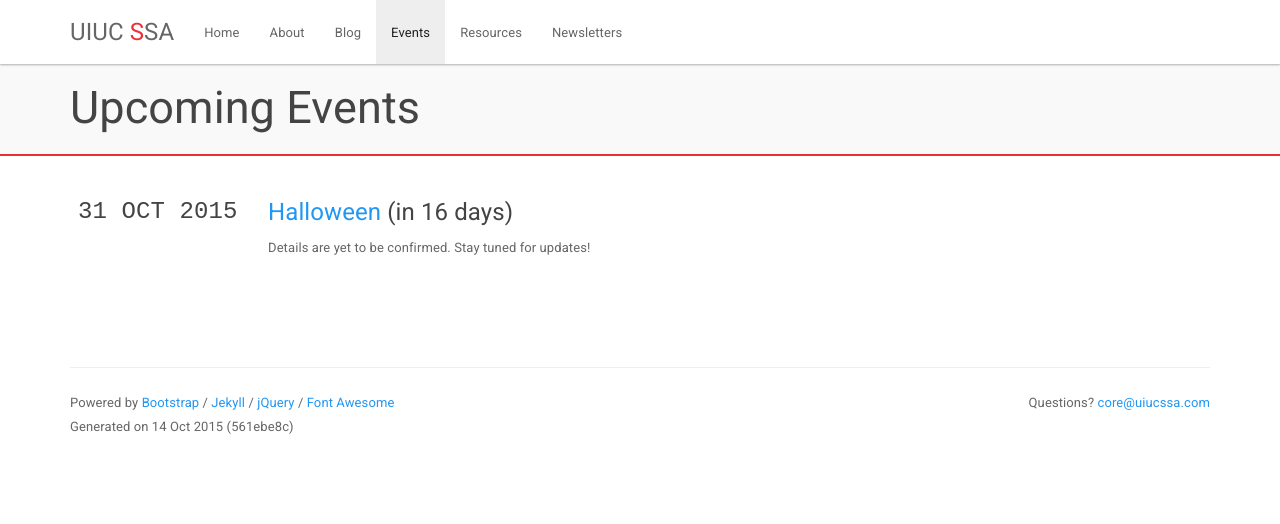
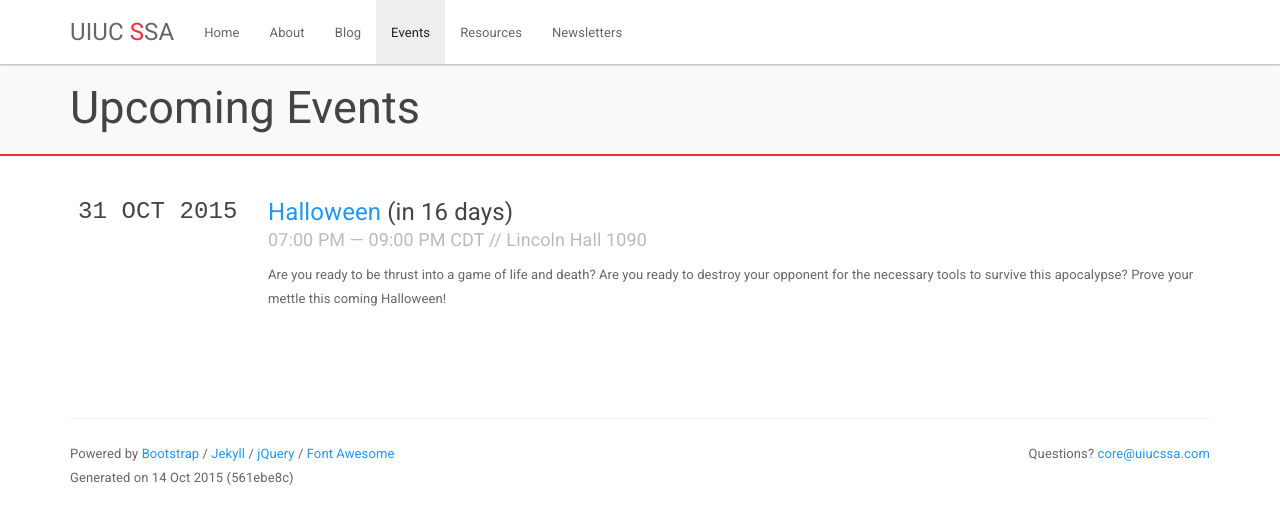
Before and after one commit to uiucssa/uiucssa.github.io, a Jekyll site: the page built from events.html, in a window 1280 px wide. Shown: the top 524 px of the page. Built offline with Jekyll 4.4.1, drawn with Linux system fonts in a browser that asks for light colours.

Commit message:
Added a link for our Halloween event and did minor modifications to front message

```diff
--- a/_data/events.yml
+++ b/_data/events.yml
@@ -108,7 +108,8 @@
 - id: 8
   name: Halloween
   date: 2015-10-31
-  start_time:
-  end_time:
-  location:
-  description: Details are yet to be confirmed. Stay tuned for updates!
+  start_time: 2015-10-31 19:00:00 CDT
+  end_time: 2015-10-31 21:00:00 CDT
+  location: Lincoln Hall 1090
+  description: Are you ready to be thrust into a game of life and death? Are you ready to destroy your opponent for the necessary tools to survive this apocalypse? Prove your mettle this coming Halloween!
+  url: https://www.facebook.com/events/913095442117187/
--- a/index.html
+++ b/index.html
@@ -50,7 +50,7 @@ title: Home
             <!-- Fall 2015 Message 1 -->
             <p>Welcome (back) to campus! Hope you're settling in just fine. </p>
             <p>Check out the series of events we have in store for you. </p>
-            <p>Signed up for our annual Labor Day Chicago Trip? It's going to be <a href="{{ site.url }}/2013/09/13/labor-day-chicago-trip-2013.html">so</a> <a href="{{ site.url }}/2014/09/15/labor-day-chicago-trip-2014.html">much</a> <a href="{{ site.url }}/assets/IMG_8490.jpg">fun</a>. </p>
+            <p>Have you RSVP for our annual Halloween event? It's gonna be fun!</p>
             <p>We look forward to seeing you around ;-) </p>
 
             <!-- Still reading? Brilliant. Always read the source code.
@@ -59,7 +59,7 @@ title: Home
           </td></tr>
       </table>
 
-      <p><a class="btn btn-default" href="https://www.facebook.com/groups/uiucssa/permalink/906705502728743/" role="button">Labor Day Chicago Trip 2015 &raquo;</a></p>
+      <p><a class="btn btn-default" href="https://www.facebook.com/events/913095442117187/" role="button">Halloween 2015 &raquo;</a></p>
     </div>
 
     <div class="col-md-4" style="margin-bottom: 40px;">
```
